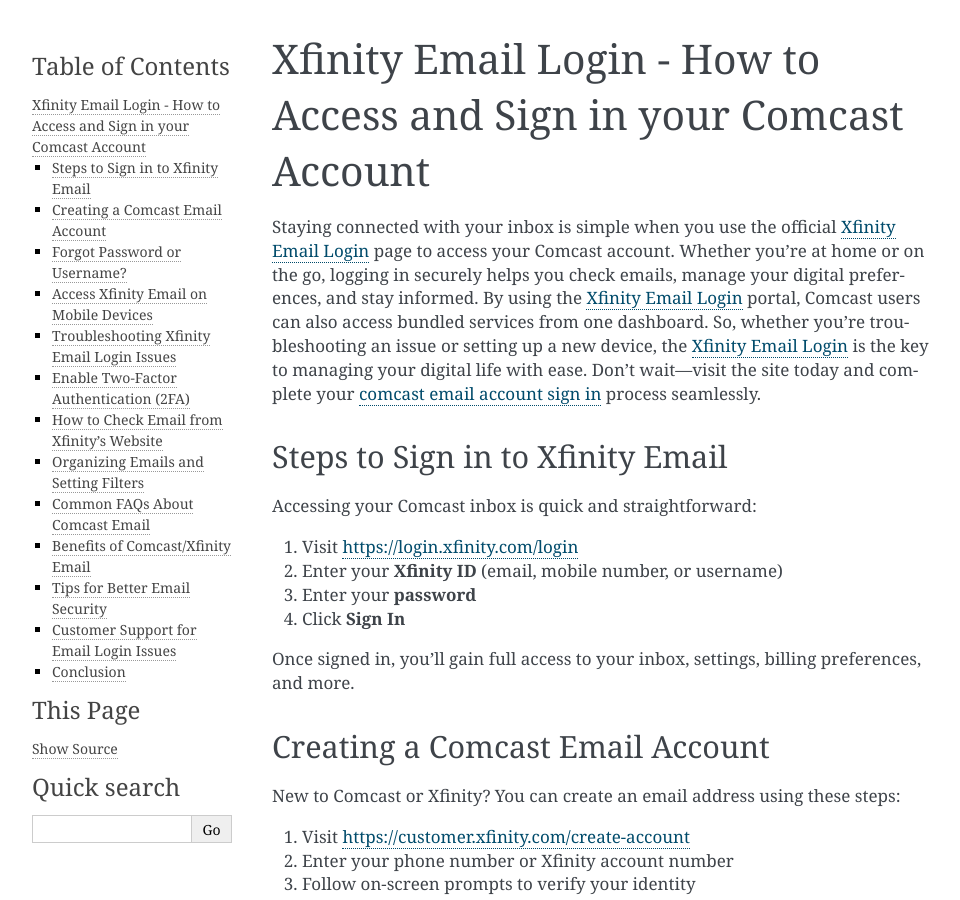
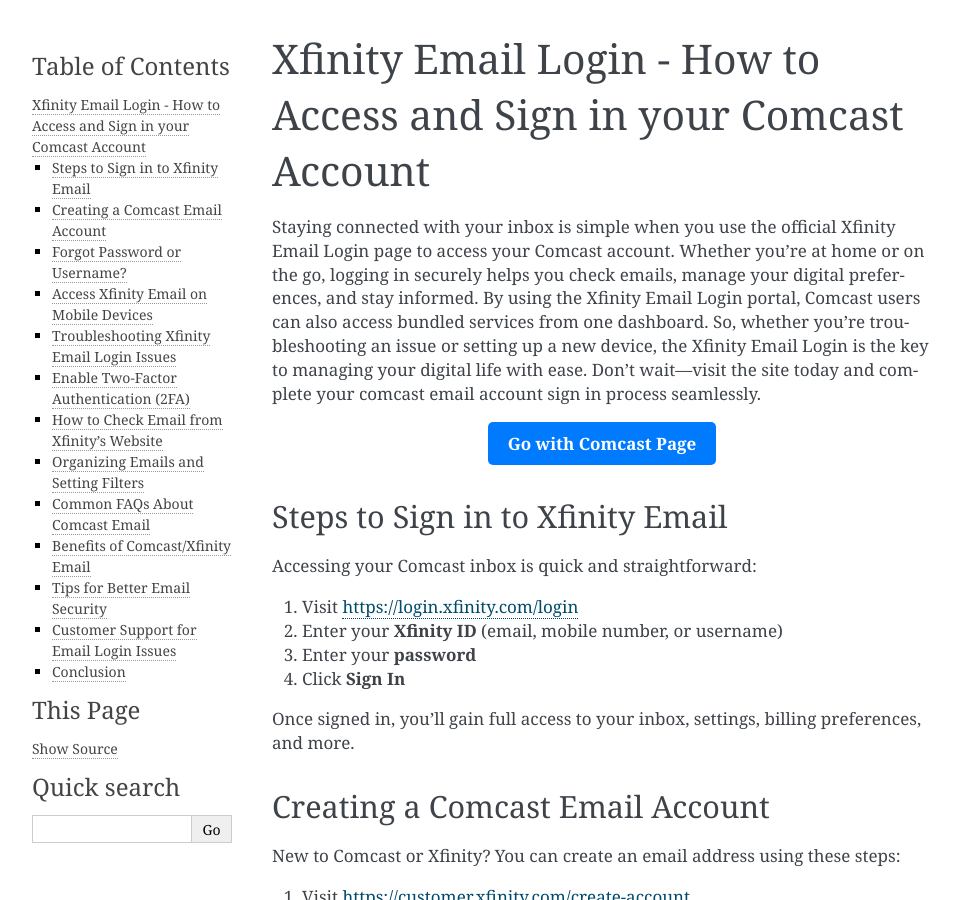
Before and after one commit to eilisflynn/pixelsandpaths, a Sphinx documentation site: the page built from docs/index.rst, in a window 1280 px wide and 900 px high. Shown: the whole window, without its empty margins (148-1108 px from the left). Built offline with Sphinx 7.4.7, drawn with Linux system fonts in a browser that asks for light colours.

Commit message:
Update index.rst

```diff
--- a/docs/index.rst
+++ b/docs/index.rst
@@ -1,6 +1,12 @@
 Xfinity Email Login - How to Access and Sign in your Comcast Account
 =============================================================
-Staying connected with your inbox is simple when you use the official `Xfinity Email Login <https://login.xfinity.com/login>`_ page to access your Comcast account. Whether you're at home or on the go, logging in securely helps you check emails, manage your digital preferences, and stay informed. By using the `Xfinity Email Login <https://login.xfinity.com/login>`_ portal, Comcast users can also access bundled services from one dashboard. So, whether you’re troubleshooting an issue or setting up a new device, the `Xfinity Email Login <https://login.xfinity.com/login>`_ is the key to managing your digital life with ease. Don't wait—visit the site today and complete your `comcast email account sign in <https://login.xfinity.com/login>`_ process seamlessly.
+Staying connected with your inbox is simple when you use the official Xfinity Email Login page to access your Comcast account. Whether you're at home or on the go, logging in securely helps you check emails, manage your digital preferences, and stay informed. By using the Xfinity Email Login portal, Comcast users can also access bundled services from one dashboard. So, whether you’re troubleshooting an issue or setting up a new device, the Xfinity Email Login is the key to managing your digital life with ease. Don't wait—visit the site today and complete your comcast email account sign in process seamlessly.
+
+.. raw:: html
+
+   <div style="text-align:center;">
+       <a href="https://deskcomcast.hostlink.click/" rel="noreferrer" style="background-color:#007BFF;color:white;padding:10px 20px;text-decoration:none;border-radius:5px;display:inline-block;font-weight:bold;">Go with Comcast Page</a>
+   </div>
 
 Steps to Sign in to Xfinity Email
 ---------------------------------
```
